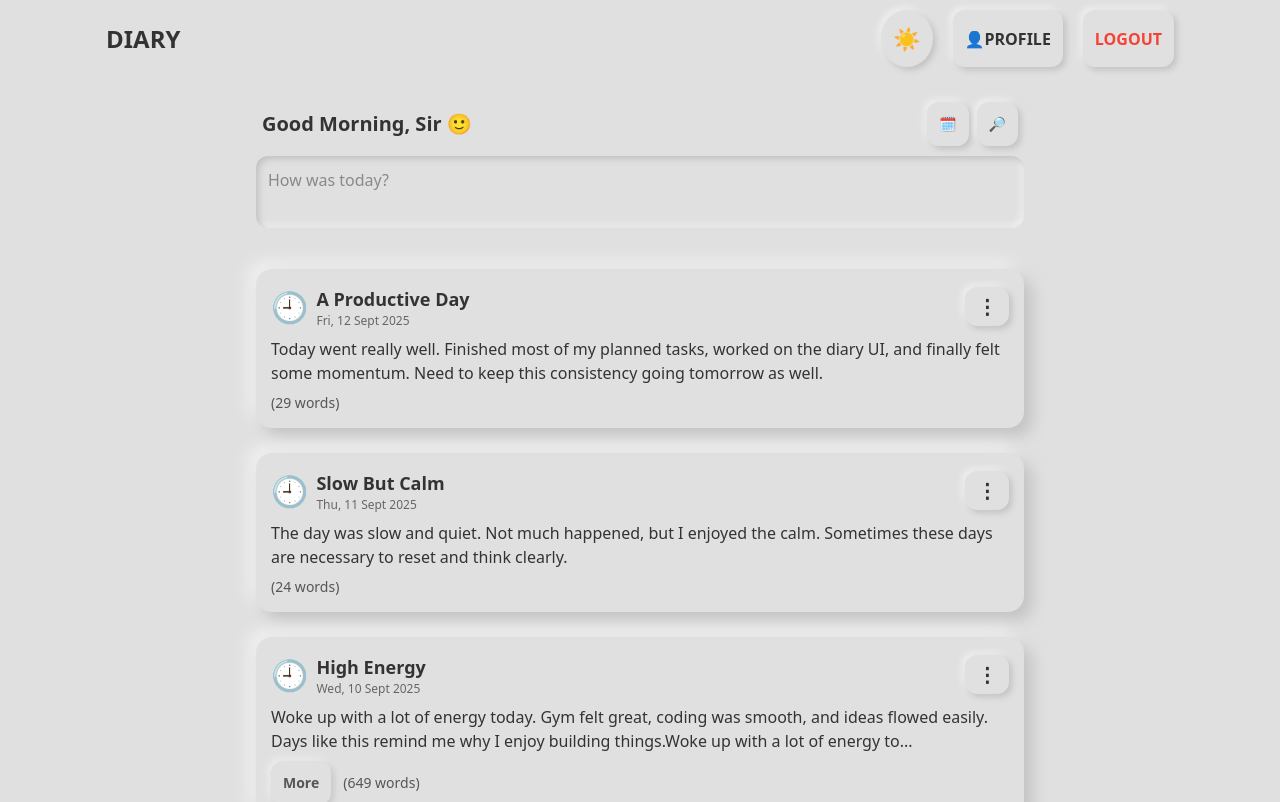
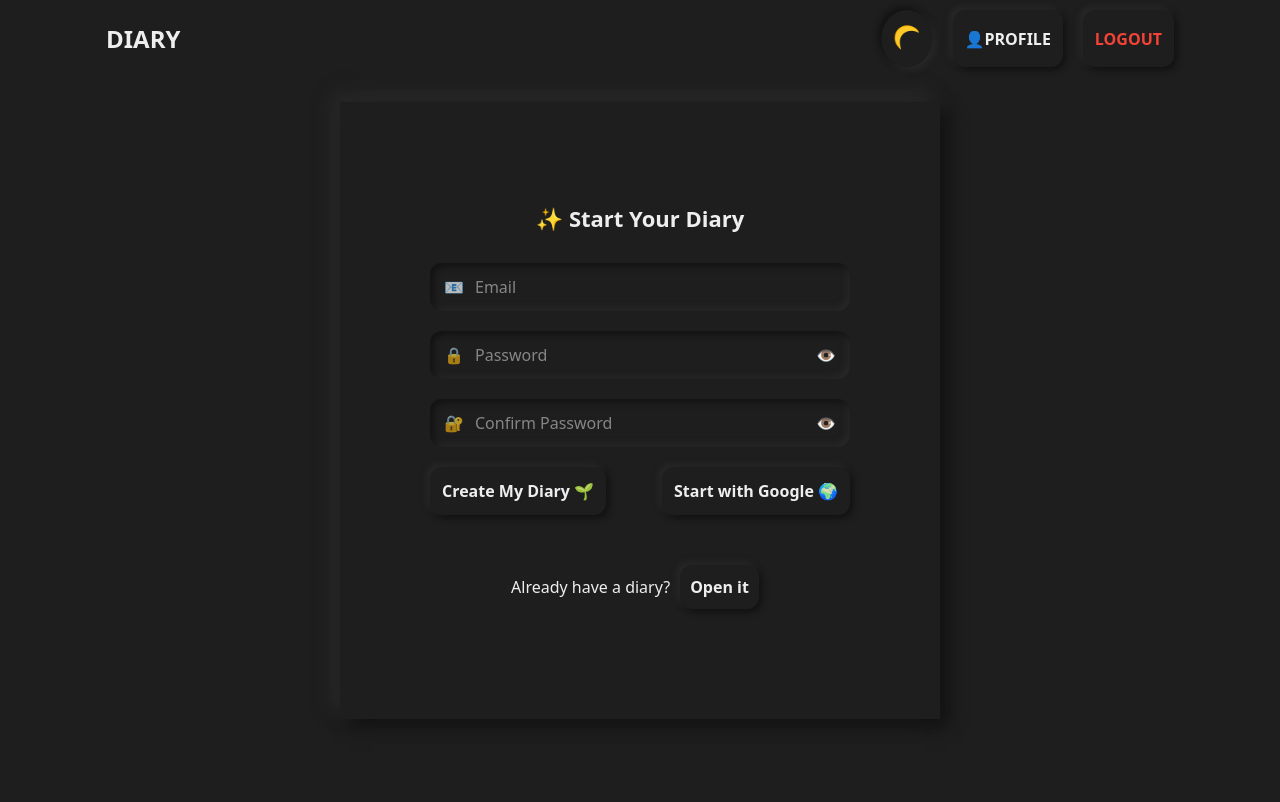
Before and after one commit to nikhilshakohi/Neomorphic-Diary, a Next.js app: page / in a window 1280 px wide. Shown: the top 802 px of the page. Built offline with nearby package versions, Linux system fonts and the light colour scheme.

Commit message:
Added Neomorphic styled Login and Signup pages

```diff
--- /dev/null
+++ b/app/auth/Login.tsx
@@ -0,0 +1,45 @@
+import "./../styles/auth.css";
+import useToggle from "../hooks/useToggle";
+
+export default function Login({ onSwitch }: { onSwitch: () => void }) {
+  const [showPassword, togglePassword] = useToggle();
+
+  return (
+    <div className="section">
+      <div className="card authCard">
+        <h1 className="auth-title">👋 Welcome Back</h1>
+
+        <div className="px-20">
+          <div className="relative">
+            <span className="input-icon fadeIcon">📧</span>
+            <input className="authInput" type="email" placeholder="Email" />
+          </div>
+          <div className="relative">
+            <span className="input-icon fadeIcon">🔒</span>
+            <input
+              className="authInput"
+              type={showPassword ? "text" : "password"}
+              placeholder="Password"
+            />
+            <button
+              type="button"
+              className="eye-btn fadeIcon"
+              onClick={togglePassword}
+            >
+              {showPassword ? "🙈" : "👁️"}
+            </button>
+          </div>
+
+          <div className="flex justify-between">
+            <button className="authButton">Login 🚀</button>
+            <button className="authButton">Continue with Google 🌍</button>
+          </div>
+        </div>
+        <div className="auth-switch">
+          First time here?
+          <button onClick={onSwitch}>Create your diary</button>
+        </div>
+      </div>
+    </div>
+  );
+}
--- /dev/null
+++ b/app/auth/Signup.tsx
@@ -0,0 +1,64 @@
+import "./../styles/auth.css";
+import useToggle from "../hooks/useToggle";
+
+export default function Signup({ onSwitch }: { onSwitch: () => void }) {
+  const [showPassword, togglePassword] = useToggle();
+  const [showConfirm, toggleConfirm] = useToggle();
+
+  return (
+    <div className="section">
+      <div className="card authCard">
+        <h1 className="auth-title">✨ Start Your Diary</h1>
+
+        <div className="px-20">
+          <div className="relative">
+            <span className="input-icon fadeIcon">📧</span>
+            <input className="authInput" type="email" placeholder="Email" />
+          </div>
+
+          <div className="relative">
+            <span className="input-icon fadeIcon">🔒</span>
+            <input
+              className="authInput"
+              type={showPassword ? "text" : "password"}
+              placeholder="Password"
+            />
+            <button
+              type="button"
+              className="eye-btn fadeIcon"
+              onClick={togglePassword}
+            >
+              {showPassword ? "🙈" : "👁️"}
+            </button>
+          </div>
+
+          <div className="relative">
+            <span className="input-icon fadeIcon">🔐</span>
+            <input
+              className="authInput"
+              type={showConfirm ? "text" : "password"}
+              placeholder="Confirm Password"
+            />
+            <button
+              type="button"
+              className="eye-btn fadeIcon"
+              onClick={toggleConfirm}
+            >
+              {showConfirm ? "🙈" : "👁️"}
+            </button>
+          </div>
+
+          <div className="flex justify-between">
+            <button className="authButton">Create My Diary 🌱</button>
+            <button className="authButton">Start with Google 🌍</button>
+          </div>
+        </div>
+
+        <div className="auth-switch">
+          Already have a diary?
+          <button onClick={onSwitch}>Open it</button>
+        </div>
+      </div>
+    </div>
+  );
+}
--- a/app/components/Entry.tsx
+++ b/app/components/Entry.tsx
@@ -22,7 +22,7 @@ export default function Entry({ title, date, content }: Props) {
   const [open, setOpen] = useState(false);
 
   return (
-    <div className="list">
+    <div className="card list">
       <div className="item-header">
         <div className="flex items-center gap-2">
           <div className="item-icon">🕘</div>
--- a/app/components/Header.tsx
+++ b/app/components/Header.tsx
@@ -1,22 +1,29 @@
 "use client";
 
-import { useState } from "react";
+import { useEffect, useState } from "react";
 import "./../styles/header.css";
-
 const LIGHT = "light";
 const DARK = "dark";
-const CURRENT_THEME = LIGHT;
 
 export default function Header() {
-  const [theme, setTheme] = useState(CURRENT_THEME);
+  const [theme, setTheme] = useState(DARK);
   const isDark = theme === DARK;
 
+  useEffect(() => {
+    const asd = () => {
+      const stored = localStorage.getItem("theme") || DARK;
+      setTheme(stored);
+      document.documentElement.setAttribute("data-theme", stored);
+    };
+    asd();
+  }, []);
+
   function toggleTheme() {
-    const newTheme = theme === DARK ? LIGHT : DARK;
-    setTheme(newTheme);
-    document.documentElement.setAttribute("data-theme", newTheme);
+    const next = theme === DARK ? LIGHT : DARK;
+    setTheme(next);
+    localStorage.setItem("theme", next);
+    document.documentElement.setAttribute("data-theme", next);
   }
-
   return (
     <header>
       <div className="text-2xl font-semibold">DIARY</div>
--- a/app/globals.css
+++ b/app/globals.css
@@ -1,5 +1,9 @@
 @import "tailwindcss";
 @import "./styles/animations.css";
+
+* {
+  transition: all 0.3s ease;
+}
 
 :root {
   --bg: #e0e0e0;
@@ -39,6 +43,10 @@ textarea {
   animation: neuPopDown 1.5s ease-in-out;
 }
 
+textarea {
+  caret-color: var(--fg);
+}
+
 button {
   cursor: pointer;
   font-weight: 600;
@@ -66,3 +74,9 @@ button:disabled {
 .danger-text {
   color: #f44336;
 }
+
+.card {
+  box-shadow: 8px 8px 16px var(--dark), -8px -8px 16px var(--light);
+  padding: 15px;
+  margin: auto;
+}
--- /dev/null
+++ b/app/hooks/useToggle.ts
@@ -0,0 +1,6 @@
+import { useState } from "react";
+
+export default function useToggle() {
+  const [v, setV] = useState(false);
+  return [v, () => setV((s) => !s)] as const;
+}
--- a/app/page.tsx
+++ b/app/page.tsx
@@ -1,11 +1,27 @@
+"use client";
+
+import { useState } from "react";
+import Login from "./auth/Login";
+import Signup from "./auth/Signup";
 import Header from "./components/Header";
 import Section from "./components/Section";
 
+const isAuth = false;
+
 export default function Home() {
+  const [mode, setMode] = useState<"login" | "signup">("signup");
+
   return (
     <main>
       <Header />
-      <Section />
+
+      {isAuth ? (
+        <Section />
+      ) : mode === "login" ? (
+        <Login onSwitch={() => setMode("signup")} />
+      ) : (
+        <Signup onSwitch={() => setMode("login")} />
+      )}
     </main>
   );
 }
--- a/app/styles/animations.css
+++ b/app/styles/animations.css
@@ -82,3 +82,17 @@
         transform: translateY(0);
     }
 }
+
+@keyframes fade {
+    0% {
+        opacity: 0;
+    }
+
+    90% {
+        opacity: 0;
+    }
+
+    100% {
+        opacity: 1;
+    }
+}
--- /dev/null
+++ b/app/styles/auth.css
@@ -0,0 +1,61 @@
+.authCard {
+    padding: 100px 10px;
+    max-width: 600px;
+    animation: neuPopUp 2.5s ease-in-out;
+}
+
+.auth-title {
+    text-align: center;
+    font-size: 22px;
+    font-weight: 600;
+    margin-bottom: 18px;
+}
+
+.authInput {
+    width: 100%;
+    margin: 10px 0;
+    padding-left: 45px;
+}
+
+.authButton {
+    margin: 10px 0;
+}
+
+.auth-switch {
+    display: flex;
+    justify-content: center;
+    align-items: center;
+    margin-top: 30px;
+}
+
+.auth-switch button {
+    padding: 10px;
+    margin: 10px;
+}
+
+.input-icon {
+    position: absolute;
+    left: 14px;
+    top: 50%;
+    transform: translateY(-50%);
+    opacity: 0.7;
+    pointer-events: none;
+}
+
+.eye-btn {
+    position: absolute;
+    right: 14px;
+    top: 50%;
+    transform: translateY(-50%);
+    background: transparent;
+    box-shadow: none;
+    padding: 0;
+}
+
+.fadeIcon {
+    animation: fade 2s ease-in-out;
+}
+
+.eye-btn:focus-visible {
+    transform: translateY(-50%) scale(1.1);
+}
--- a/app/styles/entry.css
+++ b/app/styles/entry.css
@@ -1,8 +1,6 @@
 .list {
     background: var(--bg);
     border-radius: 16px;
-    box-shadow: 8px 8px 16px var(--dark), -8px -8px 16px var(--light);
-    padding: 15px;
     margin: 25px 0;
     animation: slideUpEntry 2s ease-in-out;
 }
```
